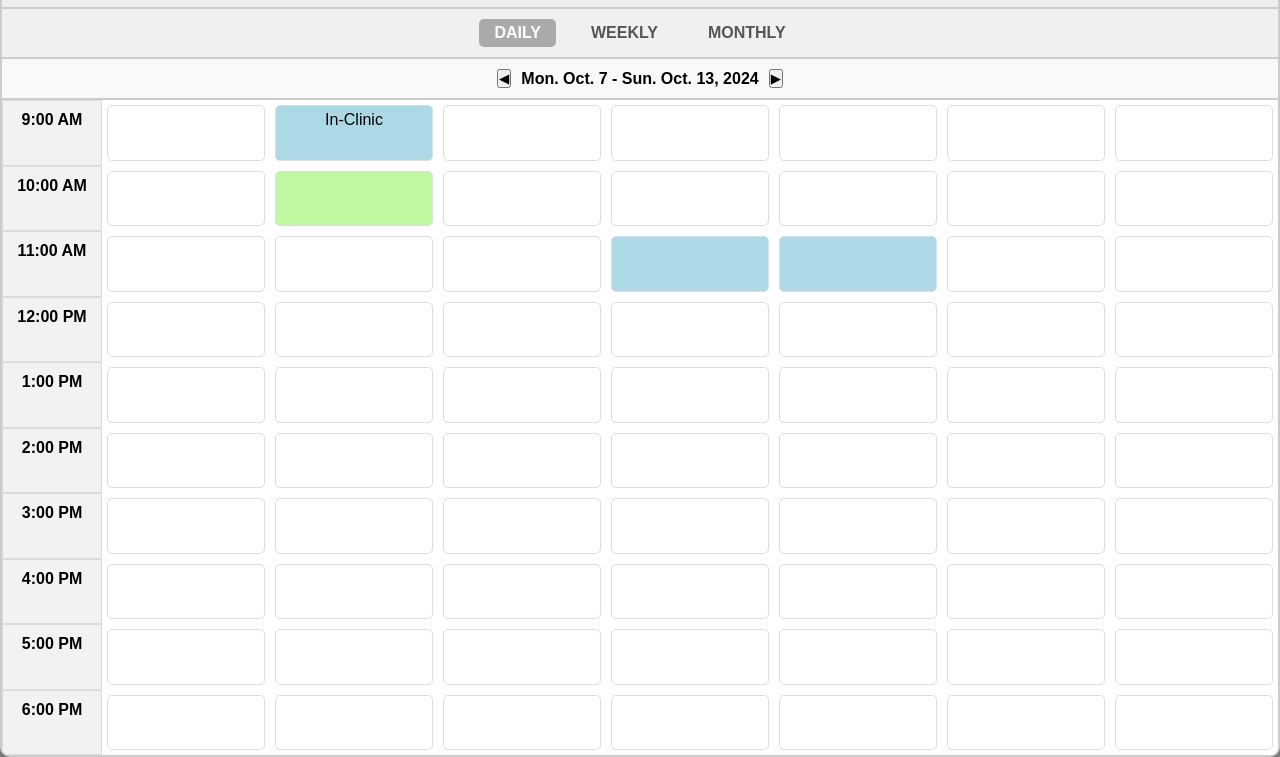
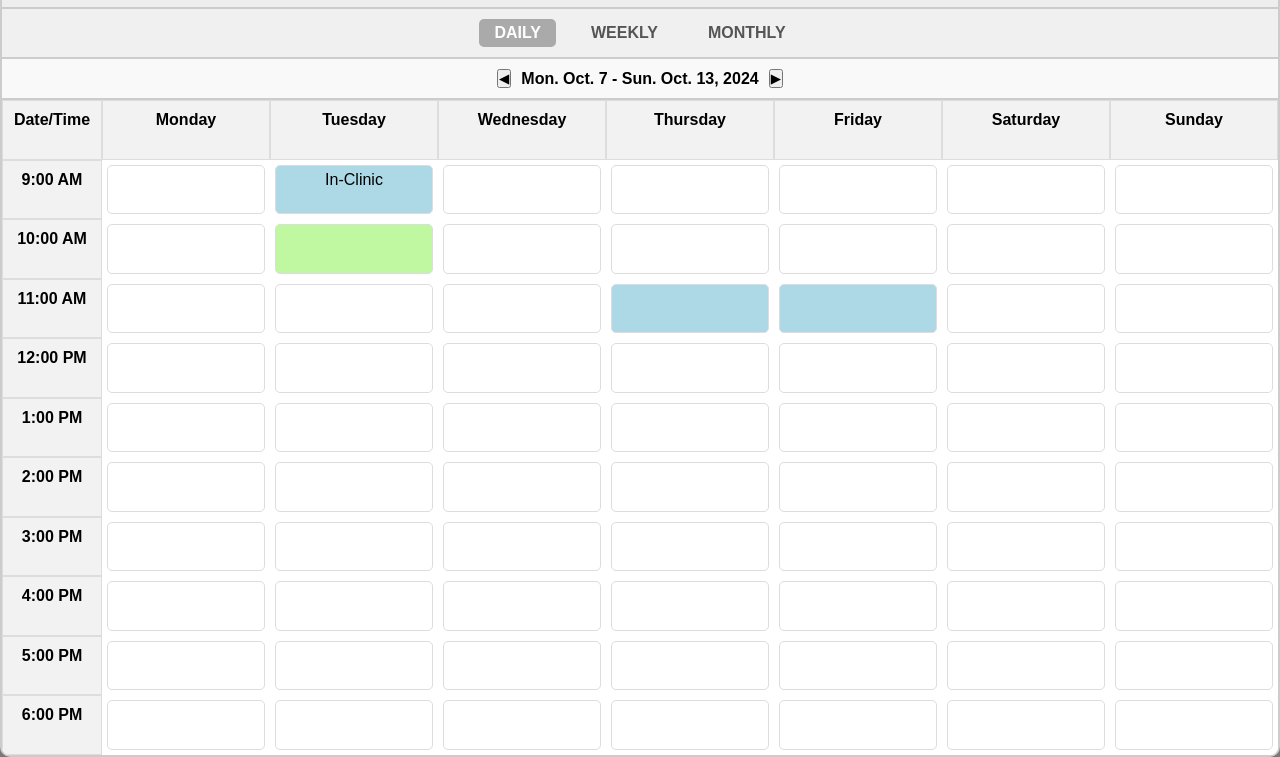
Before and after one commit to yumiaery/CPSC481-PROJECT, a plain HTML site: page cpsc481 proj/weekly.html in a window 1280 px wide. Shown: the part 43-800 px from the top of the page. Drawn offline with Linux system fonts and the light colour scheme.

Commit message:
Update weekly.html

```diff
--- a/cpsc481 proj/weekly.html
+++ b/cpsc481 proj/weekly.html
@@ -6,8 +6,7 @@
   <title>Full-Screen Scrollable Calendar</title>
   <link rel="stylesheet" href="weekly.css">
 </head>
-<script src="weekly.js">
-</script>
+<script src="weekly.js"></script>
 <body>
   <div class="calendar-container">
     <!-- Header -->
@@ -40,99 +39,110 @@
 
     <!-- Scrollable Calendar Grid -->
     <div class="calendar-grid">
+      <!-- Days of the Week Header -->
+      <div class="time">Date/Time</div>
+        <div class="time monday">Monday</div>
+        <div class="time tuesday">Tuesday</div>
+        <div class="time wednesday">Wednesday</div>
+        <div class="time thursday">Thursday</div>
+        <div class="time friday">Friday</div>
+        <div class="time saturday">Saturday</div>
+        <div class="time sunday">Sunday</div>
+
+
       <!-- Time Slots -->
       <div class="time">9:00 AM</div>
-      <div class="appointment empty"></div>
-      <div class="appointment in-clinic" data-title="Dr. Smith" data-time="9:00 AM - 10:00 AM" data-location="Room 203">
+      <div class="appointment empty monday9"></div>
+      <div class="appointment in-clinic tuesday9" data-title="Dr. Smith" data-time="9:00 AM - 10:00 AM" data-location="Room 203">
         In-Clinic
       </div>
-      <div class="appointment empty"></div>
-      <div class="appointment empty"></div>
-      <div class="appointment empty"></div>
-      <div class="appointment empty"></div>
-      <div class="appointment empty"></div>
+      <div class="appointment empty wednesday9"></div>
+      <div class="appointment empty thursday9"></div>
+      <div class="appointment empty friday9"></div>
+      <div class="appointment empty saturday9"></div>
+      <div class="appointment empty sunday9"></div>
 
       <div class="time">10:00 AM</div>
-      <div class="appointment empty"></div>
-      <div class="appointment online"></div>
-      <div class="appointment empty"></div>
-      <div class="appointment empty"></div>
-      <div class="appointment empty"></div>
-      <div class="appointment empty"></div>
-      <div class="appointment empty"></div>
+      <div class="appointment empty monday10"></div>
+      <div class="appointment online tuesday10"></div>
+      <div class="appointment empty wednesday10"></div>
+      <div class="appointment empty thursday10"></div>
+      <div class="appointment empty friday10"></div>
+      <div class="appointment empty saturday10"></div>
+      <div class="appointment empty sunday10"></div>
 
       <div class="time">11:00 AM</div>
-      <div class="appointment empty"></div>
-      <div class="appointment empty"></div>
-      <div class="appointment empty"></div>
-      <div class="appointment"></div>
-      <div class="appointment in-clinic"></div>
-      <div class="appointment empty"></div>
-      <div class="appointment empty"></div>
+      <div class="appointment empty monday11"></div>
+      <div class="appointment empty tuesday11"></div>
+      <div class="appointment empty wednesday11"></div>
+      <div class="appointment in-clinic thursday11"></div>
+      <div class="appointment in-clinic friday11"></div>
+      <div class="appointment empty saturday11"></div>
+      <div class="appointment empty sunday11"></div>
 
       <div class="time">12:00 PM</div>
-      <div class="appointment empty"></div>
-      <div class="appointment empty"></div>
-      <div class="appointment empty"></div>
-      <div class="appointment empty"></div>
-      <div class="appointment empty"></div>
-      <div class="appointment empty"></div>
-      <div class="appointment empty"></div>
+      <div class="appointment empty monday12"></div>
+      <div class="appointment empty tuesday12"></div>
+      <div class="appointment empty wednesday12"></div>
+      <div class="appointment empty thursday12"></div>
+      <div class="appointment empty friday12"></div>
+      <div class="appointment empty saturday12"></div>
+      <div class="appointment empty sunday12"></div>
 
       <!-- Add time slots up to 6:00 PM -->
       <div class="time">1:00 PM</div>
-      <div class="appointment empty"></div>
-      <div class="appointment empty"></div>
-      <div class="appointment empty"></div>
-      <div class="appointment empty"></div>
-      <div class="appointment empty"></div>
-      <div class="appointment empty"></div>
-      <div class="appointment empty"></div>
+      <div class="appointment empty monday13"></div>
+      <div class="appointment empty tuesday13"></div>
+      <div class="appointment empty wednesday13"></div>
+      <div class="appointment empty thursday13"></div>
+      <div class="appointment empty friday13"></div>
+      <div class="appointment empty saturday13"></div>
+      <div class="appointment empty sunday13"></div>
 
       <div class="time">2:00 PM</div>
-      <div class="appointment empty"></div>
-      <div class="appointment empty"></div>
-      <div class="appointment empty"></div>
-      <div class="appointment empty"></div>
-      <div class="appointment empty"></div>
-      <div class="appointment empty"></div>
-      <div class="appointment empty"></div>
+      <div class="appointment empty monday14"></div>
+      <div class="appointment empty tuesday14"></div>
+      <div class="appointment empty wednesday14"></div>
+      <div class="appointment empty thursday14"></div>
+      <div class="appointment empty friday14"></div>
+      <div class="appointment empty saturday14"></div>
+      <div class="appointment empty sunday14"></div>
 
       <div class="time">3:00 PM</div>
-      <div class="appointment empty"></div>
-      <div class="appointment empty"></div>
-      <div class="appointment empty"></div>
-      <div class="appointment empty"></div>
-      <div class="appointment empty"></div>
-      <div class="appointment empty"></div>
-      <div class="appointment empty"></div>
+      <div class="appointment empty monday15"></div>
+      <div class="appointment empty tuesday15"></div>
+      <div class="appointment empty wednesday15"></div>
+      <div class="appointment empty thursday15"></div>
+      <div class="appointment empty friday15"></div>
+      <div class="appointment empty saturday15"></div>
+      <div class="appointment empty sunday15"></div>
 
       <div class="time">4:00 PM</div>
-      <div class="appointment empty"></div>
-      <div class="appointment empty"></div>
-      <div class="appointment empty"></div>
-      <div class="appointment empty"></div>
-      <div class="appointment empty"></div>
-      <div class="appointment empty"></div>
-      <div class="appointment empty"></div>
+      <div class="appointment empty monday16"></div>
+      <div class="appointment empty tuesday16"></div>
+      <div class="appointment empty wednesday16"></div>
+      <div class="appointment empty thursday16"></div>
+      <div class="appointment empty friday16"></div>
+      <div class="appointment empty saturday16"></div>
+      <div class="appointment empty sunday16"></div>
 
       <div class="time">5:00 PM</div>
-      <div class="appointment empty"></div>
-      <div class="appointment empty"></div>
-      <div class="appointment empty"></div>
-      <div class="appointment empty"></div>
-      <div class="appointment empty"></div>
-      <div class="appointment empty"></div>
-      <div class="appointment empty"></div>
+      <div class="appointment empty monday17"></div>
+      <div class="appointment empty tuesday17"></div>
+      <div class="appointment empty wednesday17"></div>
+      <div class="appointment empty thursday17"></div>
+      <div class="appointment empty friday17"></div>
+      <div class="appointment empty saturday17"></div>
+      <div class="appointment empty sunday17"></div>
 
       <div class="time">6:00 PM</div>
-      <div class="appointment empty"></div>
-      <div class="appointment empty"></div>
-      <div class="appointment empty"></div>
-      <div class="appointment empty"></div>
-      <div class="appointment empty"></div>
-      <div class="appointment empty"></div>
-      <div class="appointment empty"></div>
+      <div class="appointment empty monday18"></div>
+      <div class="appointment empty tuesday18"></div>
+      <div class="appointment empty wednesday18"></div>
+      <div class="appointment empty thursday18"></div>
+      <div class="appointment empty friday18"></div>
+      <div class="appointment empty saturday18"></div>
+      <div class="appointment empty sunday18"></div>
     </div>
   </div>
 </body>
```
